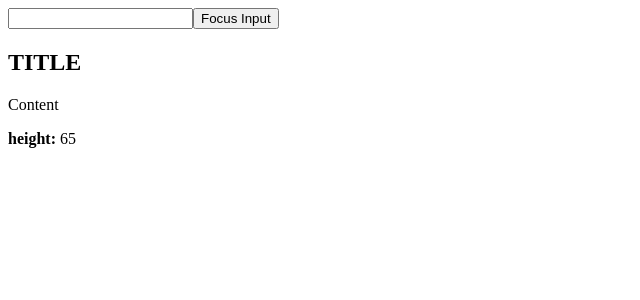
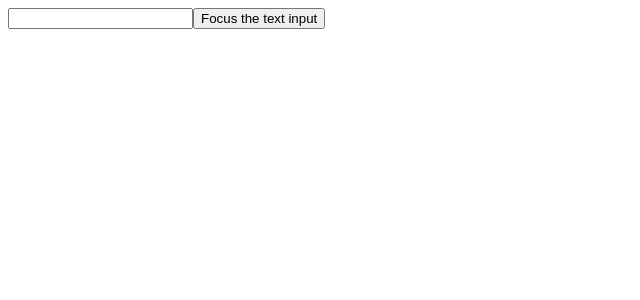
Before and after one commit to leesoo7595/react-tutorial, a React (Create React App) app: page / in a window 1280 px wide. Shown: the top 300 px of the page, without its empty margins (0-640 px from the left). Built offline with nearby package versions, Linux system fonts and the light colour scheme.

Commit message:
customtextinput

```diff
--- /dev/null
+++ b/src/CustomTextInput.js
@@ -0,0 +1,29 @@
+import React from 'react';
+
+class CustomTextInput extends React.Component {
+    constructor() {
+        super();
+        this.textInput = React.createRef();
+        this.focusTextInput = this.focusTextInput.bind(this);
+    }
+
+    focusTextInput() {
+        this.textInput.current.focus();
+    }
+
+    render() {
+        return (
+            <div>
+                <input
+                    type="text"
+                    ref={this.textInput} />
+                <input
+                    type="button"
+                    value="Focus the text input"
+                    onClick={this.focusTextInput} />
+            </div>
+        );
+    }
+}
+
+export default CustomTextInput;
--- a/src/index.js
+++ b/src/index.js
@@ -1,5 +1,6 @@
 import React from 'react';
 import ReactDOM from 'react-dom';
 import App from './App';
+import CustomTextInput from "./CustomTextInput";
 
-ReactDOM.render(<App />, document.getElementById('container'));
+ReactDOM.render(<CustomTextInput />, document.getElementById('container'));
```
